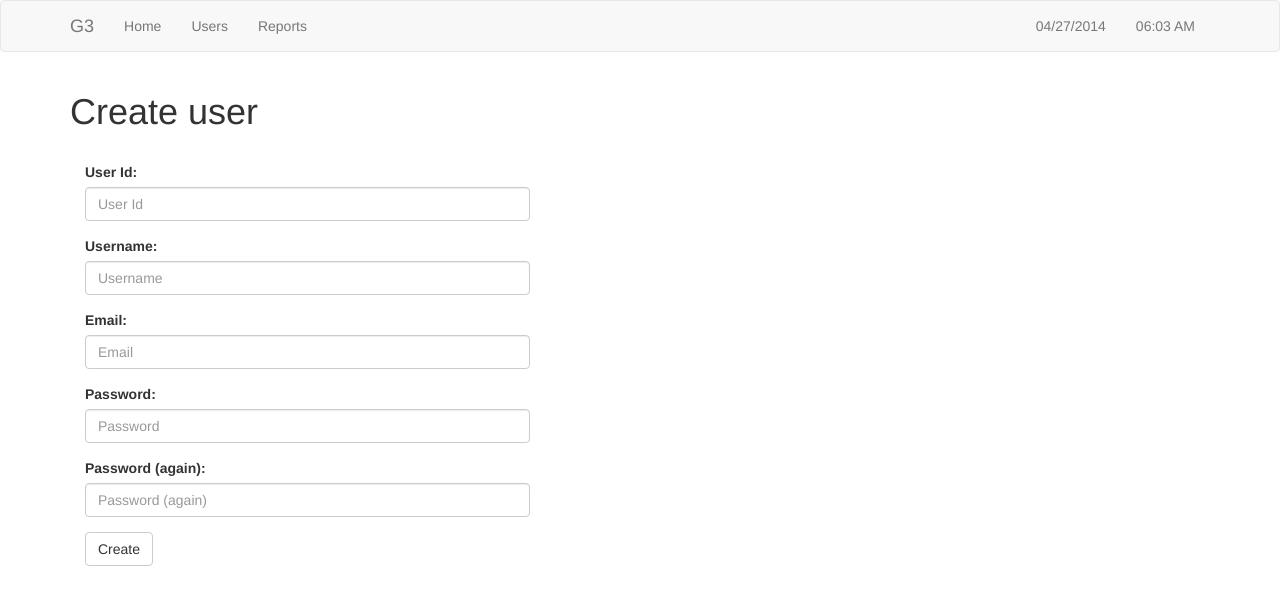
After one commit to luisvalcourt2/web-php-project, a PHP site: page /users/create.php in a window 1280 px wide. The commit adds this page. Shown: the top 605 px of the page. Run offline with PHP 8.4, Linux system fonts and the light colour scheme; some libraries are stand-ins or nearby versions.

Commit message:
fixed a few errors, finished header, started users

```diff
--- a/templates/base.php
+++ b/templates/base.php
@@ -1,27 +1,28 @@
-<?php require_once 'ti.php' ?>
+<?php require_once 'third_party/ti/ti.php'; ?>
 <!doctype html>
 <html lang="en">
 <head>
     <meta charset="UTF-8">
-    <title><?php startblock('title') ?><?php endblock() ?></title>
-    <link rel="stylesheet" href="../static/css/bootstrap.min.css">
-    <link rel="stylesheet" href="../static/css/app.css">
+    <title>G3 | <?php startblock('title') ?><?php endblock() ?></title>
+    <link rel="stylesheet" href="/web-php-project/static/css/bootstrap.min.css">
+    <link rel="stylesheet" href="/web-php-project/static/css/app.css">
     <?php startblock('extra_css') ?>
     <?php endblock() ?>
 </head>
 <body>
     <header>
-        <?php require('common/header.php') ?>
+        <?php include 'common/header.php'; ?>
     </header>
-    <div id='content'>
+    <div class='container'>
         <?php startblock('content') ?>
         <?php endblock() ?>
     </div>
     <footer>
-            <?php require('common/footer.php') ?>
+        <?php include 'common/footer.php'; ?>
     </footer>
-    <script src="../static/js/jquery.js"></script>
-    <script src="../static/js/bootstrap.min.js"></script>
+    <script src="/web-php-project/static/js/jquery.js"></script>
+    <script src="/web-php-project/static/js/bootstrap.min.js"></script>
+    <script src="/web-php-project/static/js/app.js"></script>
     <?php startblock('extra_js') ?>
     <?php endblock() ?>
 </body>
--- a/templates/common/header.php
+++ b/templates/common/header.php
@@ -0,0 +1,24 @@
+<nav class="navbar navbar-default" role="navigation">
+  <div class="container">
+    <div class="navbar-header">
+      <button type="button" class="navbar-toggle" data-toggle="collapse" data-target="#bs-example-navbar-collapse-1">
+        <span class="sr-only">Toggle navigation</span>
+        <span class="icon-bar"></span>
+        <span class="icon-bar"></span>
+        <span class="icon-bar"></span>
+      </button>
+      <a class="navbar-brand" href="/web-php-project/templates/">G3</a>
+    </div>
+    <div class="collapse navbar-collapse" id="bs-example-navbar-collapse-1">
+      <ul class="nav navbar-nav">
+        <li><a href="/web-php-project/templates/">Home</a></li>
+        <li><a href="#">Users</a></li>
+        <li><a href="#">Reports</a></li>
+      </ul>
+      <ul class="nav navbar-nav navbar-right">
+        <li><a href="#"><?php echo date('m/d/Y') ?></a></li>
+        <li><a href="#"><?php echo date('h:i A', strtotime(date('m/d/Y H:i:s'))); ?></a></li>
+      </ul>
+    </div>
+  </div>
+</nav>
--- /dev/null
+++ b/templates/users/create.php
@@ -0,0 +1,33 @@
+<?php include '../base.php'; ?>
+<?php startblock('title') ?>Create user<?php endblock() ?>
+<?php startblock('content') ?>
+<h1>Create user</h1>
+<br>
+<div class="col-sm-5">
+    <form role="form" method="post" action="#">
+        <div class="form-group">
+            <label for="user_id" class="control-label">User Id:</label>
+            <input type="text" class="form-control" id="user_id" placeholder="User Id">
+        </div>
+        <div class="form-group">
+            <label for="user_name" class="control-label">Username:</label>
+            <input type="text" class="form-control" id="user_name" placeholder="Username">
+        </div>
+        <div class="form-group">
+            <label for="email" class="control-label">Email:</label>
+            <input type="email" class="form-control" id="email" placeholder="Email">
+        </div>
+        <div class="form-group">
+            <label for="password1" class="control-label">Password:</label>
+            <input type="password" class="form-control" id="password1" placeholder="Password">
+        </div>
+        <div class="form-group">
+            <label for="password2" class="control-label">Password (again):</label>
+            <input type="password" class="form-control" id="password2" placeholder="Password (again)">
+        </div>
+        <div class="form-group">
+            <button type="submit" class="btn btn-default">Create</button>
+        </div>
+    </form>
+</div>
+<?php endblock() ?>
```
Also changed, not shown: templates/index.php (added, +8 -0 lines), static/js/app.js (added), 1 other file.
